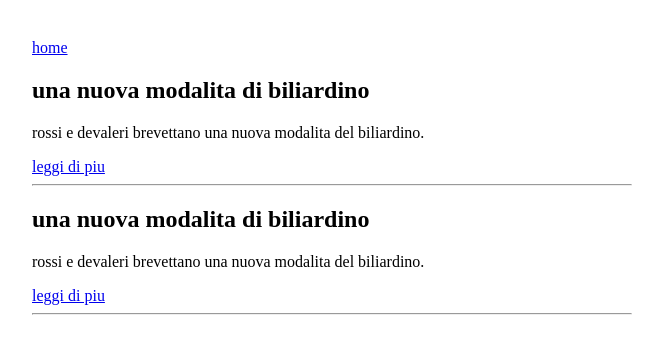
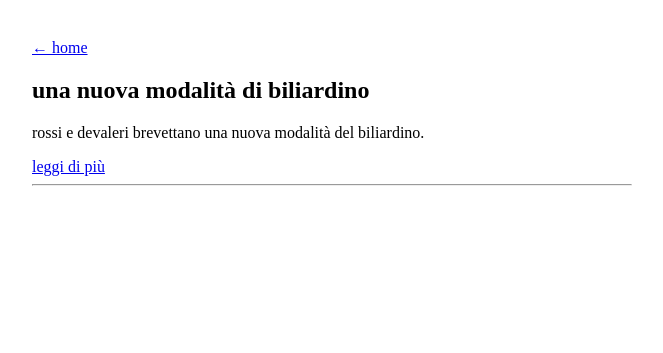
Before and after one commit to pastaepiselli/massiminaking, a plain HTML site: page list-post.html in a window 1280 px wide. Shown: the part 61-414 px from the top of the page, without its empty margins (308-971 px from the left). Drawn offline with Linux system fonts and the light colour scheme.

Commit message:
updated post

```diff
--- a/list-post.html
+++ b/list-post.html
@@ -2,6 +2,7 @@
 <html lang="it">
   <head>
     <meta charset="UTF-8">
+    <meta name="viewport" content="width=device-width, initial-scale=1">
     <title>list of post</title>
     <style>
       #list {
@@ -14,18 +15,13 @@
   <body>
     <h1 style="text-align:center;">posts</h1>
     <div id="list">
-      <a href="index.html">home</a>
+      <a href="index.html">← home</a>
+
       <div>
-	<h2>una nuova modalita di biliardino</h2>
-	<p>rossi e devaleri brevettano una nuova modalita del biliardino.</p>
-	<a href="posts/nuova-modalita-biliardino.html">leggi di piu</a>
-	<hr>
-      </div>
-      <div>
-	<h2> una nuova modalita di biliardino</h2>
-	<p>rossi e devaleri brevettano una nuova modalita del biliardino.</p>
-	<a href="nuova-modalita-biliardino.html">leggi di piu</a>
-	<hr>
+        <h2>una nuova modalità di biliardino</h2>
+        <p>rossi e devaleri brevettano una nuova modalità del biliardino.</p>
+        <a href="posts/nuova-modalita-biliardino.html">leggi di più</a>
+        <hr>
       </div>
     </div>
   </body>
```
Also changed, not shown: posts/nuova-modalita-biliardino.html (+6 -1 lines).
